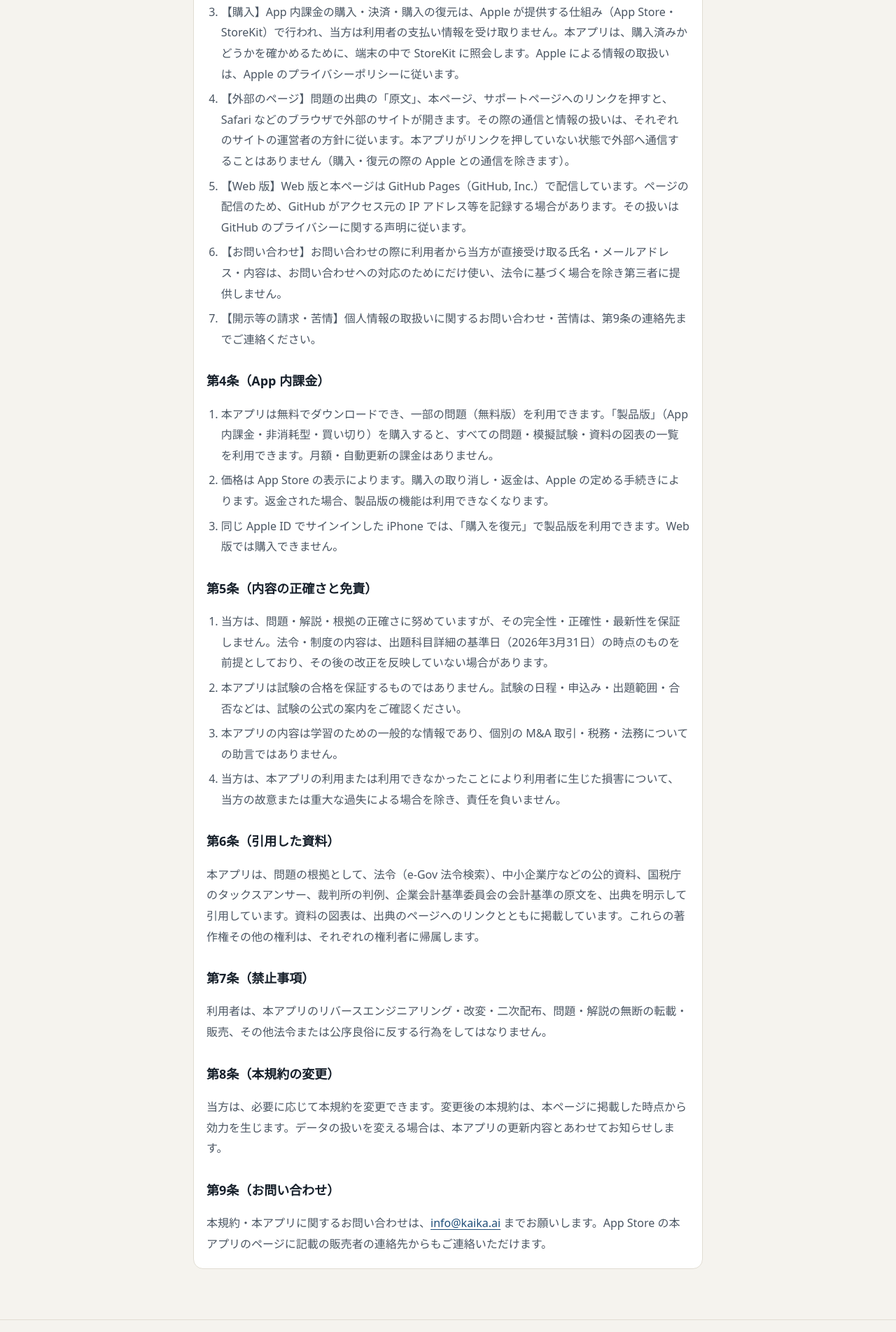
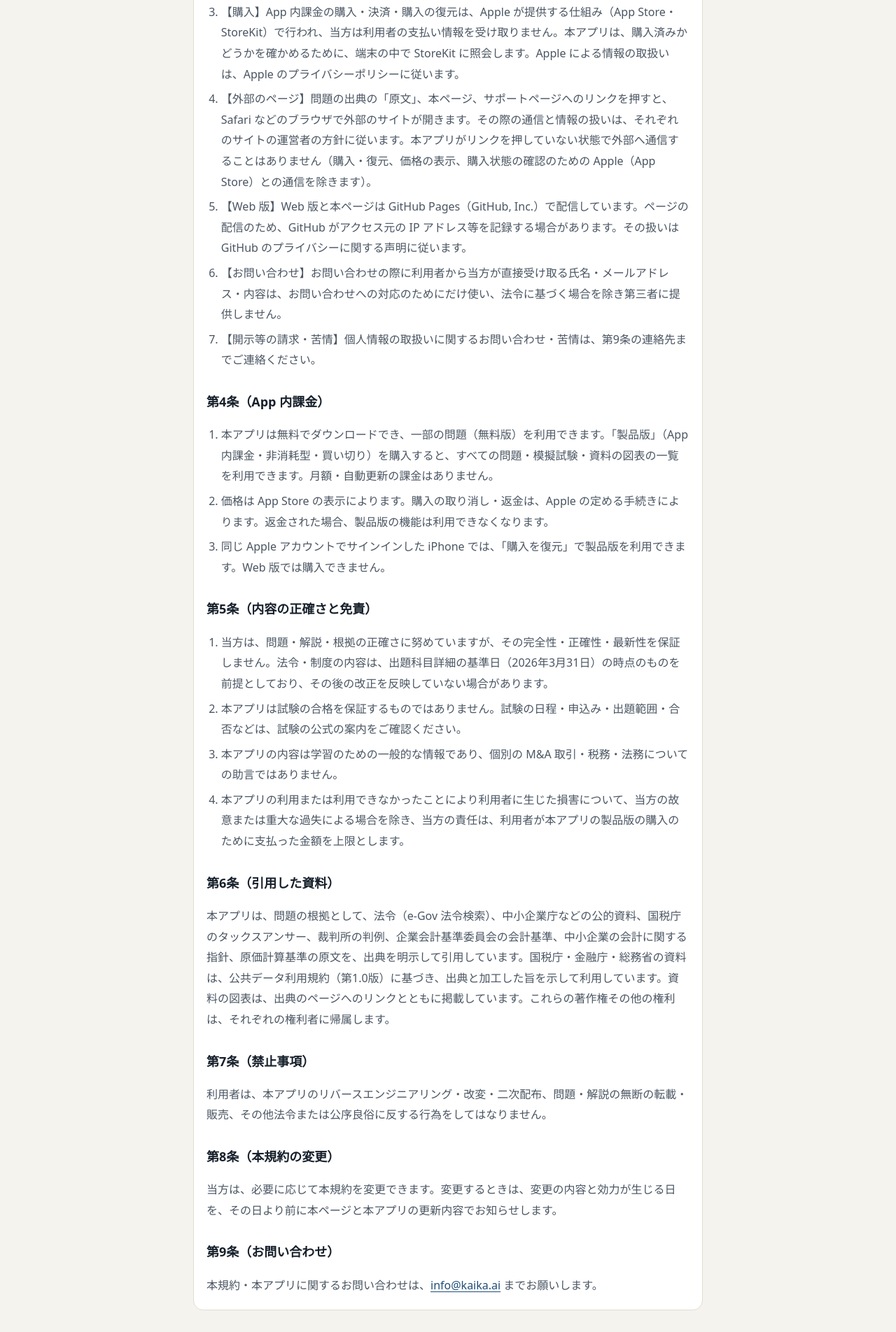
Before and after one commit to yuu2811/sme-ma-kentei-support, a plain HTML site: page site/privacy.html in a window 1280 px wide. Shown: the part 1055-2959 px from the top of the page at 70% size. Drawn offline with Linux system fonts and the light colour scheme.

Commit message:
公開ページを正本に合わせる（規約・サポートの更新） (#1)
規約: 軽過失は支払額を上限とする一部免責、Apple との通信の範囲、規約変更の周知、引用した基準の明記、Apple アカウント。
サポート: 科目名の中黒、記録が消えうる場合の書き出しの案内。


Claude-Session: https://claude.ai/code/session_01PzVXQNP1iABuj3R25ZRjnQ

Co-authored-by: Claude <noreply@anthropic.com>

```diff
--- a/site/privacy.html
+++ b/site/privacy.html
@@ -30,7 +30,7 @@
       <li>【収集しないこと】当方は、本アプリを通じて利用者の個人情報その他の情報を収集しません。アカウントの登録はありません。本アプリには、広告・アクセス解析・追跡のための第三者のプログラム（SDK）は含まれていません。</li>
       <li>【学習記録】解答の記録、復習の予定、見直し印、設定などの学習記録は、利用者の端末の中（iPhone アプリでは本アプリの保存領域、Web 版ではブラウザの保存領域）にだけ保存されます。当方はこれらにアクセスできません。本アプリを削除する、またはブラウザのサイトデータを消去すると、学習記録も消えます。利用者は、本アプリの「概要」から学習記録を書き出し・読み込みできます。</li>
       <li>【購入】App 内課金の購入・決済・購入の復元は、Apple が提供する仕組み（App Store・StoreKit）で行われ、当方は利用者の支払い情報を受け取りません。本アプリは、購入済みかどうかを確かめるために、端末の中で StoreKit に照会します。Apple による情報の取扱いは、Apple のプライバシーポリシーに従います。</li>
-      <li>【外部のページ】問題の出典の「原文」、本ページ、サポートページへのリンクを押すと、Safari などのブラウザで外部のサイトが開きます。その際の通信と情報の扱いは、それぞれのサイトの運営者の方針に従います。本アプリがリンクを押していない状態で外部へ通信することはありません（購入・復元の際の Apple との通信を除きます）。</li>
+      <li>【外部のページ】問題の出典の「原文」、本ページ、サポートページへのリンクを押すと、Safari などのブラウザで外部のサイトが開きます。その際の通信と情報の扱いは、それぞれのサイトの運営者の方針に従います。本アプリがリンクを押していない状態で外部へ通信することはありません（購入・復元、価格の表示、購入状態の確認のための Apple（App Store）との通信を除きます）。</li>
       <li>【Web 版】Web 版と本ページは GitHub Pages（GitHub, Inc.）で配信しています。ページの配信のため、GitHub がアクセス元の IP アドレス等を記録する場合があります。その扱いは GitHub のプライバシーに関する声明に従います。</li>
       <li>【お問い合わせ】お問い合わせの際に利用者から当方が直接受け取る氏名・メールアドレス・内容は、お問い合わせへの対応のためにだけ使い、法令に基づく場合を除き第三者に提供しません。</li>
       <li>【開示等の請求・苦情】個人情報の取扱いに関するお問い合わせ・苦情は、第9条の連絡先までご連絡ください。</li>
@@ -40,7 +40,7 @@
     <ol>
       <li>本アプリは無料でダウンロードでき、一部の問題（無料版）を利用できます。「製品版」（App 内課金・非消耗型・買い切り）を購入すると、すべての問題・模擬試験・資料の図表の一覧を利用できます。月額・自動更新の課金はありません。</li>
       <li>価格は App Store の表示によります。購入の取り消し・返金は、Apple の定める手続きによります。返金された場合、製品版の機能は利用できなくなります。</li>
-      <li>同じ Apple ID でサインインした iPhone では、「購入を復元」で製品版を利用できます。Web 版では購入できません。</li>
+      <li>同じ Apple アカウントでサインインした iPhone では、「購入を復元」で製品版を利用できます。Web 版では購入できません。</li>
     </ol>
 
     <h2>第5条（内容の正確さと免責）</h2>
@@ -48,20 +48,20 @@
       <li>当方は、問題・解説・根拠の正確さに努めていますが、その完全性・正確性・最新性を保証しません。法令・制度の内容は、出題科目詳細の基準日（2026年3月31日）の時点のものを前提としており、その後の改正を反映していない場合があります。</li>
       <li>本アプリは試験の合格を保証するものではありません。試験の日程・申込み・出題範囲・合否などは、試験の公式の案内をご確認ください。</li>
       <li>本アプリの内容は学習のための一般的な情報であり、個別の M&amp;A 取引・税務・法務についての助言ではありません。</li>
-      <li>当方は、本アプリの利用または利用できなかったことにより利用者に生じた損害について、当方の故意または重大な過失による場合を除き、責任を負いません。</li>
+      <li>本アプリの利用または利用できなかったことにより利用者に生じた損害について、当方の故意または重大な過失による場合を除き、当方の責任は、利用者が本アプリの製品版の購入のために支払った金額を上限とします。</li>
     </ol>
 
     <h2>第6条（引用した資料）</h2>
-    <p>本アプリは、問題の根拠として、法令（e-Gov 法令検索）、中小企業庁などの公的資料、国税庁のタックスアンサー、裁判所の判例、企業会計基準委員会の会計基準の原文を、出典を明示して引用しています。資料の図表は、出典のページへのリンクとともに掲載しています。これらの著作権その他の権利は、それぞれの権利者に帰属します。</p>
+    <p>本アプリは、問題の根拠として、法令（e-Gov 法令検索）、中小企業庁などの公的資料、国税庁のタックスアンサー、裁判所の判例、企業会計基準委員会の会計基準、中小企業の会計に関する指針、原価計算基準の原文を、出典を明示して引用しています。国税庁・金融庁・総務省の資料は、公共データ利用規約（第1.0版）に基づき、出典と加工した旨を示して利用しています。資料の図表は、出典のページへのリンクとともに掲載しています。これらの著作権その他の権利は、それぞれの権利者に帰属します。</p>
 
     <h2>第7条（禁止事項）</h2>
     <p>利用者は、本アプリのリバースエンジニアリング・改変・二次配布、問題・解説の無断の転載・販売、その他法令または公序良俗に反する行為をしてはなりません。</p>
 
     <h2>第8条（本規約の変更）</h2>
-    <p>当方は、必要に応じて本規約を変更できます。変更後の本規約は、本ページに掲載した時点から効力を生じます。データの扱いを変える場合は、本アプリの更新内容とあわせてお知らせします。</p>
+    <p>当方は、必要に応じて本規約を変更できます。変更するときは、変更の内容と効力が生じる日を、その日より前に本ページと本アプリの更新内容でお知らせします。</p>
 
     <h2>第9条（お問い合わせ）</h2>
-    <p>本規約・本アプリに関するお問い合わせは、<a href="mailto:info@kaika.ai">info@kaika.ai</a> までお願いします。App Store の本アプリのページに記載の販売者の連絡先からもご連絡いただけます。</p>
+    <p>本規約・本アプリに関するお問い合わせは、<a href="mailto:info@kaika.ai">info@kaika.ai</a> までお願いします。</p>
   </div>
 </div></main>
 <footer><div class="wrap">&copy; 2026 KAIKA ・ 本アプリは学習用の非公式教材で、中小企業庁・試験事務局とは関係ありません。<br><a href="./">トップ</a> ・ <a href="support.html">サポート</a> ・ <a href="privacy.html">利用規約・プライバシーポリシー</a></div></footer>
```
Also changed, not shown: site/index.html (+1 -1 lines), site/support.html (+5 -5 lines).
